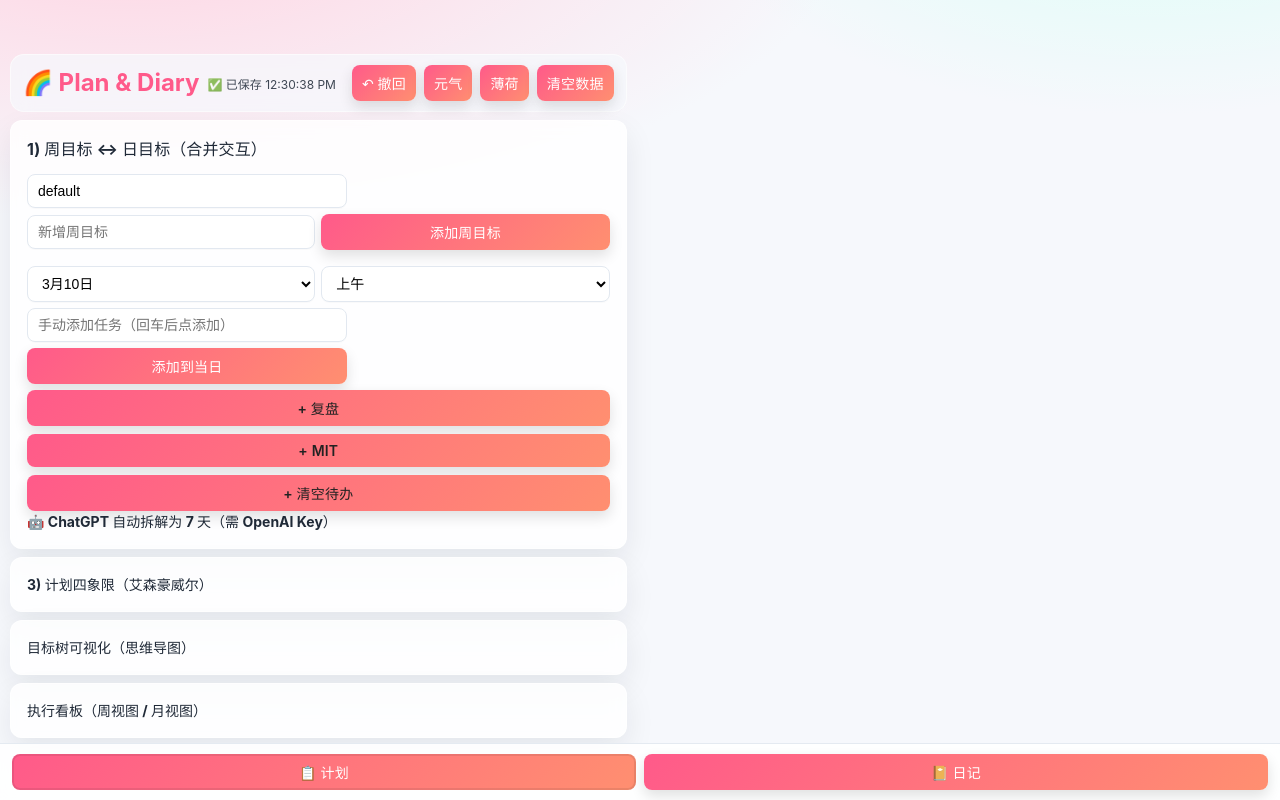
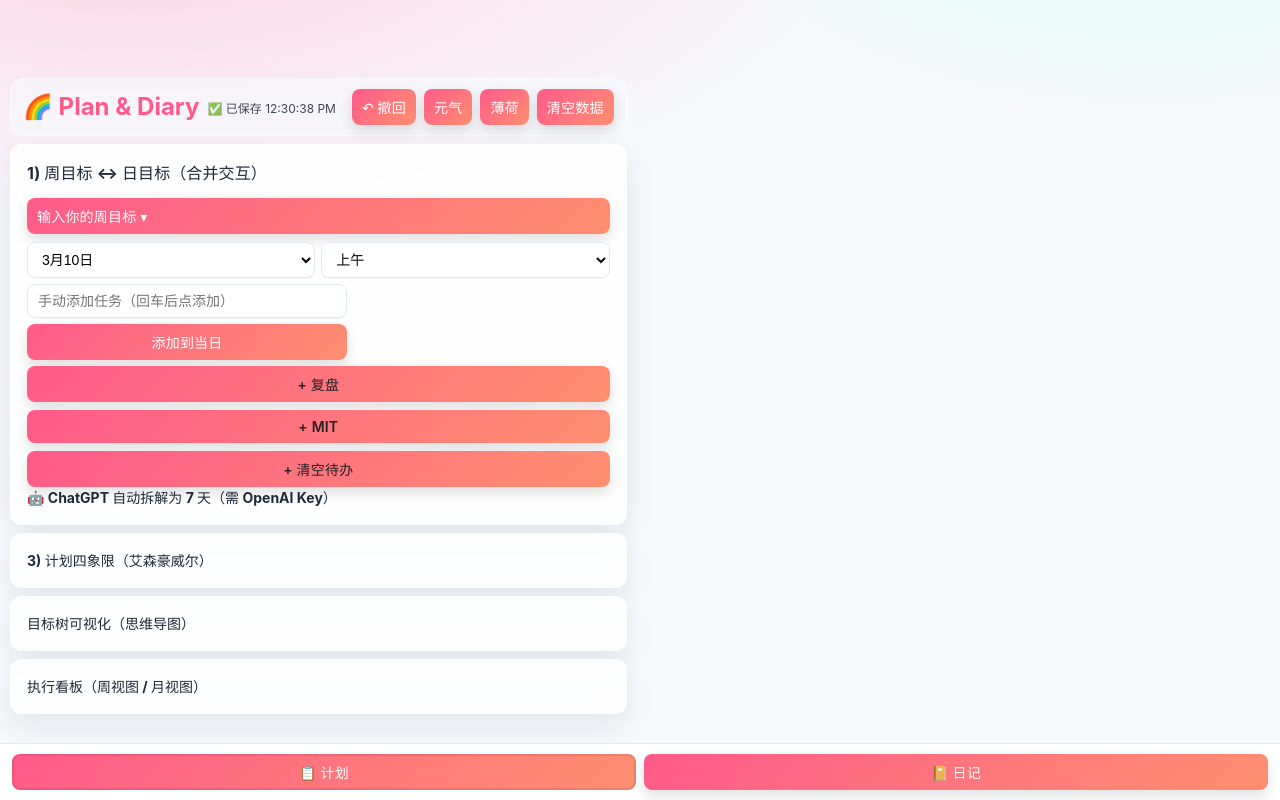
Before and after one commit to LXY-999999/plan_and_diary, a React (Vite) app: page / in a window 1280 px wide. Built offline with nearby package versions, Linux system fonts and the light colour scheme.

Commit message:
feat: make week-goal input a single toggle dropdown with add/delete

```diff
--- a/src/App.css
+++ b/src/App.css
@@ -11,6 +11,8 @@ h1 { margin:0; font-size: clamp(18px, 2.8vw, 24px); }
 .quick-actions { display:grid; grid-template-columns: repeat(3, minmax(0,1fr)); gap:6px; }
 .quick-actions .chip { width:100%; }
 details > summary { cursor: pointer; font-weight: 700; font-size: 14px; list-style: none; }
+.week-goal-toggle { width: 100%; text-align: left; }
+.week-goal-dropdown { margin-top: 8px; border:1px solid #e5e7eb; border-radius:10px; padding:8px; background: rgba(255,255,255,.7); }
 details > summary::-webkit-details-marker { display: none; }
 input, select, textarea, button { border-radius:8px; border:1px solid #ddd; padding:8px 10px; font-size:14px; }
 input, select, textarea { background:#fff; }
--- a/src/App.tsx
+++ b/src/App.tsx
@@ -99,6 +99,7 @@ function App() {
   const [rootGoal, setRootGoal] = useState('')
   const [weekGoals, setWeekGoals] = useState<WeekGoal[]>([])
   const [weekTitle, setWeekTitle] = useState('')
+  const [showWeekGoalDropdown, setShowWeekGoalDropdown] = useState(false)
 
   const [selectedWeekId, setSelectedWeekId] = useState<string>('')
   const selectedWeek = weekGoals.find((w) => w.id === selectedWeekId)
@@ -343,6 +344,12 @@ function App() {
     setWeekGoals((prev) => [...prev, w])
     setSelectedWeekId(w.id)
     setWeekTitle('')
+  }
+
+  const deleteWeek = (weekId: string) => {
+    pushUndoSnapshot()
+    setWeekGoals((prev) => prev.filter((w) => w.id !== weekId))
+    if (selectedWeekId === weekId) setSelectedWeekId('')
   }
 
   const addTask = () => {
@@ -823,19 +830,30 @@ function App() {
         <>
           <section className="panel">
             <h2>1) 周目标 ↔ 日目标（合并交互）</h2>
+            <button className="week-goal-toggle" onClick={() => setShowWeekGoalDropdown((v) => !v)}>
+              输入你的周目标 {showWeekGoalDropdown ? '▴' : '▾'}
+            </button>
+
+            {showWeekGoalDropdown && (
+              <div className="week-goal-dropdown">
                 <div className="row compact-controls">
                   <input className="span-2" value={username} onChange={(e) => setUsername(e.target.value)} placeholder="用户名（用于自动分文件夹归档）" />
                   <input value={weekTitle} onChange={(e) => setWeekTitle(e.target.value)} placeholder="新增周目标" />
-              <button onClick={addWeek}>添加周目标</button>
+                  <button onClick={addWeek}>添加</button>
                 </div>
 
-            <div className="chips">
+                <div className="chips" style={{ marginTop: 8 }}>
                   {weekGoals.map((w) => (
-                <button key={w.id} className={selectedWeekId === w.id ? 'chip active' : 'chip'} onClick={() => setSelectedWeekId(w.id)}>
+                    <div key={w.id} className={selectedWeekId === w.id ? 'chip active' : 'chip'} style={{ display: 'flex', alignItems: 'center', gap: 6 }}>
+                      <button style={{ background: 'transparent', color: 'inherit', border: 'none', padding: 0, boxShadow: 'none' }} onClick={() => setSelectedWeekId(w.id)}>
                         {w.title}
                       </button>
+                      <button className="schedule-box-btn" onClick={() => deleteWeek(w.id)}>✕</button>
+                    </div>
                   ))}
                 </div>
+              </div>
+            )}
 
             <div className="row compact-controls" style={{ marginTop: 8 }}>
               <select value={day} onChange={(e) => setDay(Number(e.target.value))}>
```
Lines whose indentation alone changed are shown as unchanged.
